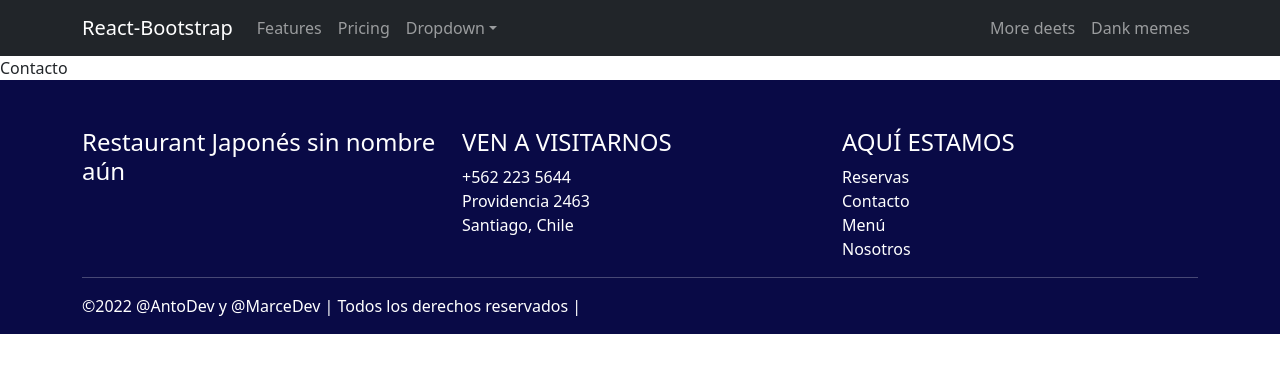
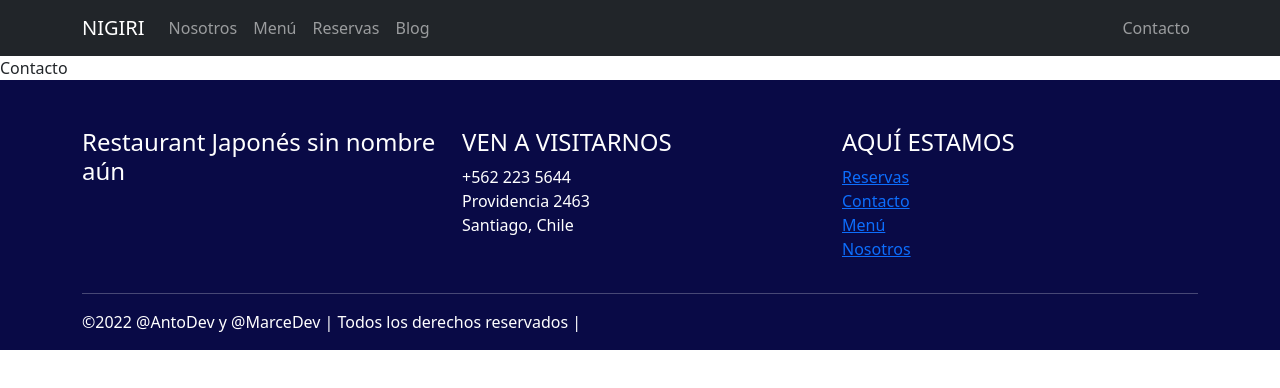
Before and after one commit to Marce3200/entrega-4, a React (Create React App) app: page /contacto in a window 1280 px wide. Shown: the top 388 px of the page. Built offline with nearby package versions, Linux system fonts and the light colour scheme.

Commit message:
links nav, footer y boton menu

```diff
--- a/src/components/Footer/Footer.js
+++ b/src/components/Footer/Footer.js
@@ -9,38 +9,31 @@ function Footer() {
           {/* Column1 */}
           <div className="col">
             <h4>Restaurant Japonés sin nombre aún</h4>
-            <h4 className="list-unstyled">
-
-            </h4>
           </div>
           {/* Column2 */}
           <div className="col">
             <h4>VEN A VISITARNOS</h4>
-            <ui className="list-unstyled">
-            <li>+562 223 5644</li>
+            <ul className="list-unstyled">
+              <li>+562 223 5644</li>
               <li>Providencia 2463</li>
               <li>Santiago, Chile</li>
-
-
-            </ui>
+            </ul>
           </div>
           {/* Column3 */}
           <div className="col">
             <h4>AQUÍ ESTAMOS</h4>
-            <ui className="list-unstyled">
-              <li>Reservas</li>
-              <li>Contacto</li>
-              <li>Menú</li>
-              <li>Nosotros</li>
-
-            </ui>
+            <ul className="list-unstyled">
+              <li><a href="/reservas">Reservas</a></li>
+              <li><a href="/contacto">Contacto</a></li>
+              <li><a href="/menu">Menú</a></li>
+              <li><a href="/about">Nosotros</a></li>
+            </ul>
           </div>
         </div>
         <hr />
         <div className="row">
           <p className="col-sm">
             &copy;2022 @AntoDev y @MarceDev | Todos los derechos reservados |
-
           </p>
         </div>
       </div>
--- a/src/components/Home/Home.js
+++ b/src/components/Home/Home.js
@@ -11,7 +11,7 @@ const Home = () => {
       <p> Mejora tus hábitos, mejora el mundo, mejora tu paladar. Prueba Nigiri y enamórate otra vez.</p>
 
       <div>
-        <a ref="../Menu/Menu.js">
+        <a href="/Menu">
       <Button variant="dark">Menú</Button>
       </a>
       </div>
--- a/src/components/NavbarResto.js
+++ b/src/components/NavbarResto.js
@@ -1,40 +1,31 @@
-import Container from 'react-bootstrap/Container';
-import Nav from 'react-bootstrap/Nav';
-import Navbar from 'react-bootstrap/Navbar';
-import NavDropdown from 'react-bootstrap/NavDropdown';
+import Container from "react-bootstrap/Container";
+import Nav from "react-bootstrap/Nav";
+import Navbar from "react-bootstrap/Navbar";
+import NavDropdown from "react-bootstrap/NavDropdown";
 
-const  NavbarResto = () => {
+const NavbarResto = () => {
   return (
     <Navbar collapseOnSelect expand="lg" bg="dark" variant="dark">
       <Container>
-        <Navbar.Brand href="#home">React-Bootstrap</Navbar.Brand>
+        <Navbar.Brand href="#home">NIGIRI</Navbar.Brand>
         <Navbar.Toggle aria-controls="responsive-navbar-nav" />
         <Navbar.Collapse id="responsive-navbar-nav">
           <Nav className="me-auto">
-            <Nav.Link href="#features">Features</Nav.Link>
-            <Nav.Link href="#pricing">Pricing</Nav.Link>
-            <NavDropdown title="Dropdown" id="collasible-nav-dropdown">
-              <NavDropdown.Item href="#action/3.1">Action</NavDropdown.Item>
-              <NavDropdown.Item href="#action/3.2">
-                Another action
-              </NavDropdown.Item>
-              <NavDropdown.Item href="#action/3.3">Something</NavDropdown.Item>
-              <NavDropdown.Divider />
-              <NavDropdown.Item href="#action/3.4">
-                Separated link
-              </NavDropdown.Item>
-            </NavDropdown>
+            <Nav.Link href="/about">Nosotros</Nav.Link>
+            <Nav.Link href="/menu">Menú</Nav.Link>
+            <Nav.Link href="/reservas">Reservas</Nav.Link>
+            <Nav.Link href="blog">Blog</Nav.Link>
           </Nav>
           <Nav>
-            <Nav.Link href="#deets">More deets</Nav.Link>
-            <Nav.Link eventKey={2} href="#memes">
+            <Nav.Link href="/contacto">Contacto</Nav.Link>
+            {/* <Nav.Link eventKey={2} href="#memes">
               Dank memes
-            </Nav.Link>
+            </Nav.Link> */}
           </Nav>
         </Navbar.Collapse>
       </Container>
     </Navbar>
   );
-}
+};
 
-export default NavbarResto
+export default NavbarResto;
```
